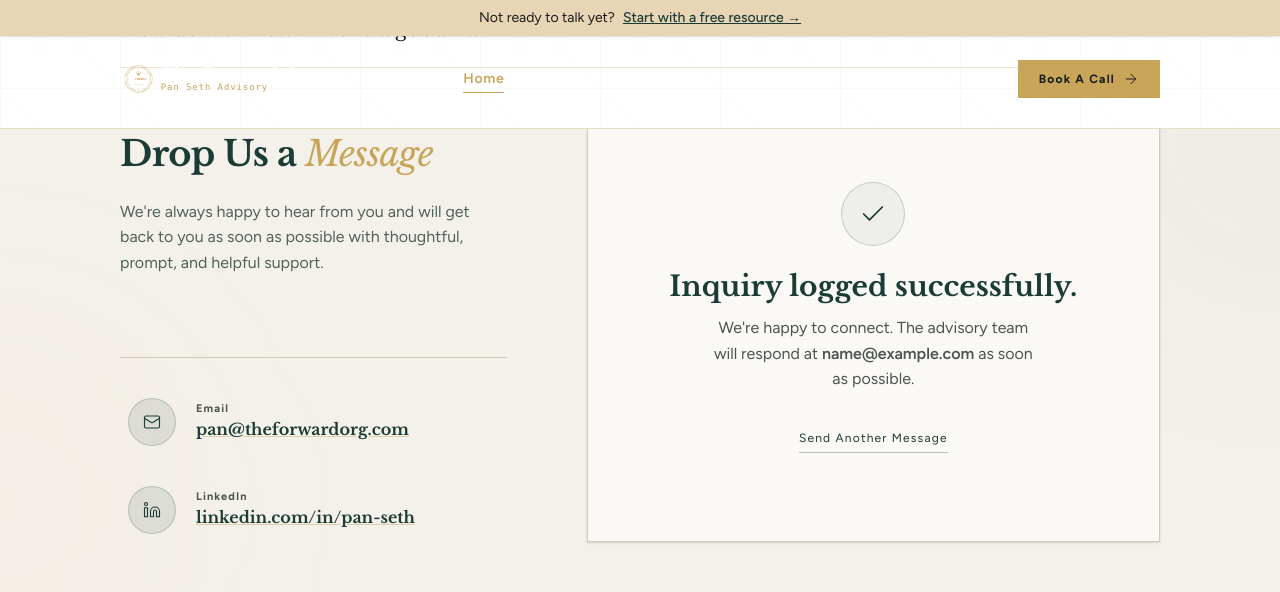
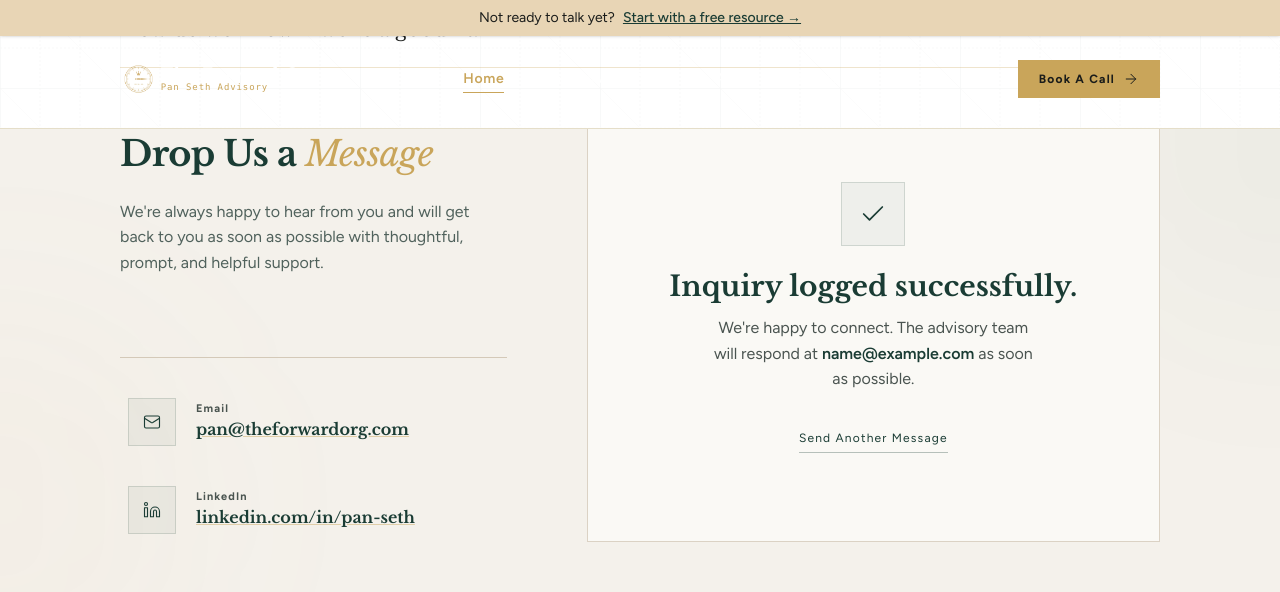
Before and after one commit to AnshKapila/The-Forward-Org-New, a React (Vite) app: page /#hero in a window 1280 px wide. Both pictures are taken after typing "Sample", "name@example.com", "Sample" into the empty fields and a click on the button "Send Message". Shown: the part 8240-8832 px from the top of the page. Built offline with nearby package versions, Linux system fonts and the light colour scheme.

Commit message:
style: swap About path images and redesign ContactSection aesthetics to match brand guidelines

```diff
--- a/src/components/ContactSection.tsx
+++ b/src/components/ContactSection.tsx
@@ -102,12 +102,12 @@ export function ContactSection({ title = "Drop Us a Message", subtitle = "REACH
                 {/* Email Item */}
                 <a
                   href="mailto:pan@theforwardorg.com"
-                  className="flex items-center gap-5 p-2 rounded-sm hover:bg-[#1A3C34]/5 transition-colors group"
+                  className="flex items-center gap-5 p-2 rounded-none hover:bg-[#1A3C34]/5 transition-colors group"
                 >
-                  <div className="w-12 h-12 rounded-full bg-[#1A3C34]/10 flex items-center justify-center shrink-0 border border-[#1A3C34]/20 group-hover:bg-[#1A3C34] group-hover:text-white transition-all duration-300">
+                  <div className="w-12 h-12 rounded-none bg-[#1A3C34]/5 flex items-center justify-center shrink-0 border border-[#1A3C34]/15 group-hover:bg-[#1A3C34] group-hover:text-white transition-all duration-200">
                     <Mail
                       size={18}
-                      className="text-[#1A3C34] group-hover:text-white transition-colors duration-300"
+                      className="text-[#1A3C34] group-hover:text-white transition-colors duration-200"
                       strokeWidth={1.5}
                     />
                   </div>
@@ -126,12 +126,12 @@ export function ContactSection({ title = "Drop Us a Message", subtitle = "REACH
                   href="https://www.linkedin.com/in/pan-seth/"
                   target="_blank"
                   rel="noopener noreferrer"
-                  className="flex items-center gap-5 p-2 rounded-sm hover:bg-[#1A3C34]/5 transition-colors group"
+                  className="flex items-center gap-5 p-2 rounded-none hover:bg-[#1A3C34]/5 transition-colors group"
                 >
-                  <div className="w-12 h-12 rounded-full bg-[#1A3C34]/10 flex items-center justify-center shrink-0 border border-[#1A3C34]/20 group-hover:bg-[#1A3C34] group-hover:text-white transition-all duration-300">
+                  <div className="w-12 h-12 rounded-none bg-[#1A3C34]/5 flex items-center justify-center shrink-0 border border-[#1A3C34]/15 group-hover:bg-[#1A3C34] group-hover:text-white transition-all duration-200">
                     <Linkedin
                       size={18}
-                      className="text-[#1A3C34] group-hover:text-white transition-colors duration-300"
+                      className="text-[#1A3C34] group-hover:text-white transition-colors duration-200"
                       strokeWidth={1.5}
                     />
                   </div>
@@ -152,7 +152,7 @@ export function ContactSection({ title = "Drop Us a Message", subtitle = "REACH
           {/* Right Column: Premium Form Card modeled after reference */}
           <div className="md:col-span-7">
             <ScrollReveal duration={0.8} delay={0.2} className="h-full">
-              <div className="bg-[#FAF9F5] border border-[#D4C9B8] py-8 px-6 sm:p-10 md:p-12 shadow-sm relative h-full flex flex-col justify-center">
+              <div className="bg-[#FAF9F5] border border-[#D4C9B8]/80 py-8 px-6 sm:p-10 md:p-12 shadow-none relative h-full flex flex-col justify-center">
 
                 <AnimatePresence mode="wait">
                   {status === "success" ? (
@@ -164,14 +164,14 @@ export function ContactSection({ title = "Drop Us a Message", subtitle = "REACH
                       transition={{ duration: 0.4, ease: [0.16, 1, 0.3, 1] }}
                       className="text-center py-10 flex flex-col items-center justify-center h-full"
                     >
-                      <div className="w-16 h-16 rounded-full bg-[#1A3C34]/5 border border-[#1A3C34]/20 flex items-center justify-center mb-6">
+                      <div className="w-16 h-16 rounded-none bg-[#1A3C34]/5 border border-[#1A3C34]/15 flex items-center justify-center mb-6">
                         <Check className="text-[#1A3C34]" size={28} strokeWidth={1.5} />
                       </div>
                       <h3 className="font-serif text-[24px] font-bold text-[#1A3C34] mb-3">
                         Inquiry logged successfully.
                       </h3>
                       <p className="font-sans text-xs sm:text-sm text-ink-muted leading-relaxed max-w-[360px] mb-8 font-light">
-                        We're happy to connect. The advisory team will respond at <strong className="text-pink-dark font-semibold">{formData.email}</strong> as soon as possible.
+                        We're happy to connect. The advisory team will respond at <strong className="text-[#1A3C34] font-semibold">{formData.email}</strong> as soon as possible.
                       </p>
                       <button
                         onClick={handleReset}
--- a/src/pages/About.tsx
+++ b/src/pages/About.tsx
@@ -143,9 +143,9 @@ export default function About() {
               </div>
             </div>
             <div className="md:col-span-5 relative w-full aspect-[4/5] max-w-[400px] h-[450px] mx-auto select-none mt-8 md:mt-0">
-              {/* Back Image: Mentor and Pan by the water */}
+              {/* Back Image: Mentor and Pan by the water (previously top, now bottom) */}
               <div
-                className="absolute top-0 right-0 w-[65%] aspect-[4/5] bg-sand overflow-hidden shadow-xl border border-gold/15 z-10 transition-transform duration-300 hover:z-30 hover:scale-[1.02]"
+                className="absolute bottom-0 left-0 w-[65%] aspect-[4/5] bg-sand overflow-hidden shadow-xl border border-gold/15 z-10 transition-transform duration-300 hover:z-30 hover:scale-[1.02]"
               >
                 <img
                   src={mentorImg}
@@ -154,14 +154,14 @@ export default function About() {
                 />
               </div>
 
-              {/* Golden Background Sandwich Layer in between the two images */}
+              {/* Golden Background Sandwich Layer aligned behind the top image with 10% offset (revealing only 10% of its corners/edges) */}
               <div
-                className="absolute top-[18%] left-[18%] w-[60%] aspect-[4/5] bg-gold opacity-95 shadow-md border border-[#E8D5B5] z-20 pointer-events-none"
+                className="absolute top-[3%] right-[-3%] w-[65%] aspect-[4/5] bg-gold opacity-95 shadow-none border border-[#E8D5B5] z-20 pointer-events-none"
               />
 
-              {/* Front Image: Book cover 'Do Hard Things' */}
+              {/* Front Image: Book cover 'Do Hard Things' (previously bottom, now top) */}
               <div
-                className="absolute bottom-0 left-0 w-[65%] aspect-[4/5] bg-sand overflow-hidden shadow-2xl border border-gold/20 z-30 transition-transform duration-300 hover:scale-[1.02]"
+                className="absolute top-0 right-0 w-[65%] aspect-[4/5] bg-sand overflow-hidden shadow-none border border-gold/20 z-30 transition-transform duration-300 hover:scale-[1.02]"
               >
                 <img
                   src={bookImg}
```
